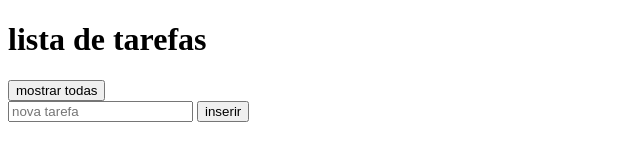
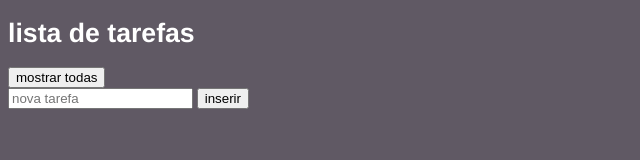
Before and after one commit to briemodd/progweb-ii, a plain HTML site: page tarefas.html in a window 1280 px wide. Shown: the whole page, without its empty margins (0-640 px from the left). Drawn offline with Linux system fonts and the light colour scheme.

Commit message:
Update tarefas.html

```diff
--- a/tarefas.html
+++ b/tarefas.html
@@ -11,6 +11,13 @@
             display: none;
         }
     </style>
+    <style>
+        body {
+            background-color: rgb(96, 89, 100);
+            color: white;
+            font: 10pt Helvetica;
+        }
+    </style
 </head>
 <body onload="withDB(carregaTarefas)">
     <h1>lista de tarefas</h1>
```
